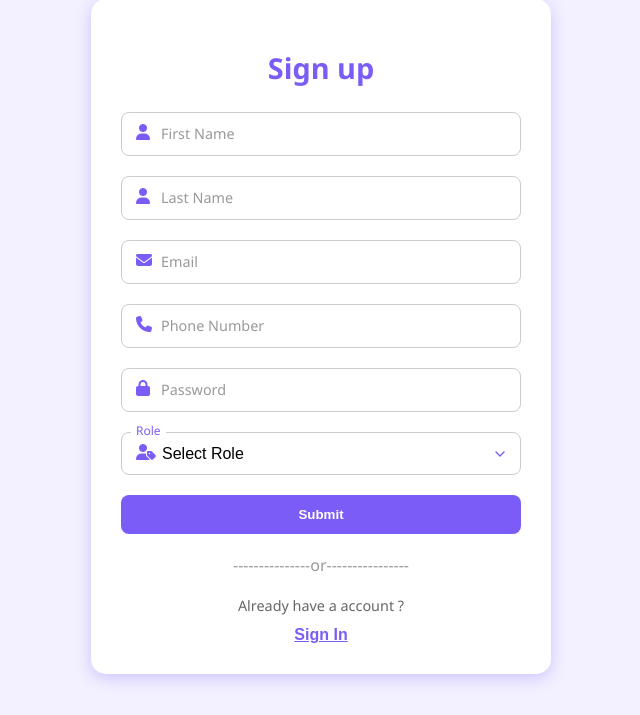
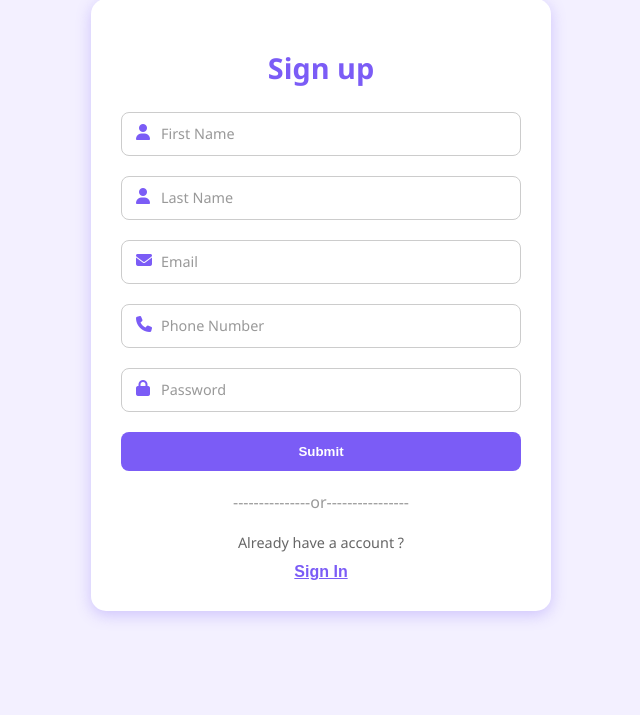
Before and after one commit to BigHero006/Inventory-OrderManagement, a PHP site: page /Signup.php in a window 1280 px wide. Shown: the part 51-766 px from the top of the page, without its empty margins (319-959 px from the left). Run offline with PHP 8.4, Linux system fonts and the light colour scheme; tables that the repository leaves empty hold one stand-in row (values such as "Sample post").

Commit message:
updated signup

```diff
--- a/Signup.php
+++ b/Signup.php
@@ -1,12 +1,27 @@
 <?php
 require 'dbconnect.php';
+
+// Create admin account if it doesn't exist
+try {
+    $checkAdminStmt = $pdo->prepare('SELECT COUNT(*) FROM users WHERE email = ?');
+    $checkAdminStmt->execute(['admin123@gmail.com']);
+    $adminCount = $checkAdminStmt->fetchColumn();
+
+    if ($adminCount == 0) {
+        $adminPassword = md5('Admin123');
+        $adminStmt = $pdo->prepare('INSERT INTO users (firstName, lastName, email, phone, address, role, password) VALUES (?, ?, ?, ?, ?, ?, ?)');
+        $adminStmt->execute(['Admin', 'User', 'admin123@gmail.com', '0000000000', '', 'Admin', $adminPassword]);
+    }
+} catch (PDOException $e) {
+    // Silent error handling for admin creation
+}
 
 if ($_SERVER['REQUEST_METHOD'] === "POST") {
     $firstName = $_POST['fName'];
     $lastName = $_POST['lName'];
     $email = $_POST['email'];
     $phoneNumber = $_POST['phonenumber'];
-    $role = $_POST['role'];
+    $role = 'Employee'; // Automatically set role to Employee
     $password = md5($_POST['password']);
     $id = random_int(0, 999);
 
@@ -16,16 +31,6 @@ if ($_SERVER['REQUEST_METHOD'] === "POST") {
     if ($stmt->rowCount() > 0) {
         echo "Email Address Already Exists !!";
     } else {
-        if (empty($role)) {
-            echo "Role is required!";
-            exit();
-        }
-        if ($role !== 'Employee' && $role !== 'Admin') {
-            echo "Invalid role selected!";
-            exit();
-        }
-
-
         $insertQuery = "INSERT INTO users (firstName, lastName, email, phone, address, role, password) VALUES (?, ?, ?, ?, ?, ?, ?)";
         $insertStmt = $pdo->prepare($insertQuery);
         $address = ''; // Default empty address since form doesn't collect this
@@ -79,15 +84,6 @@ if ($_SERVER['REQUEST_METHOD'] === "POST") {
                 <input type="password" name="password" id="password" placeholder="" required>
                 <label for="password">Password</label>
             </div>
-            <div class="input-group">
-                <i class="fas fa-user-tag"></i>
-                <select name="role" id="role" required>
-                    <option value="">Select Role</option>
-                    <option value="Employee">Employee</option>
-                    <option value="Admin">Admin</option>
-                </select>
-                <label for="role">Role</label>
-            </div>
             <input type="submit" class="btn" value="Submit" name="register">
         </form>
         <p class="or">
```
